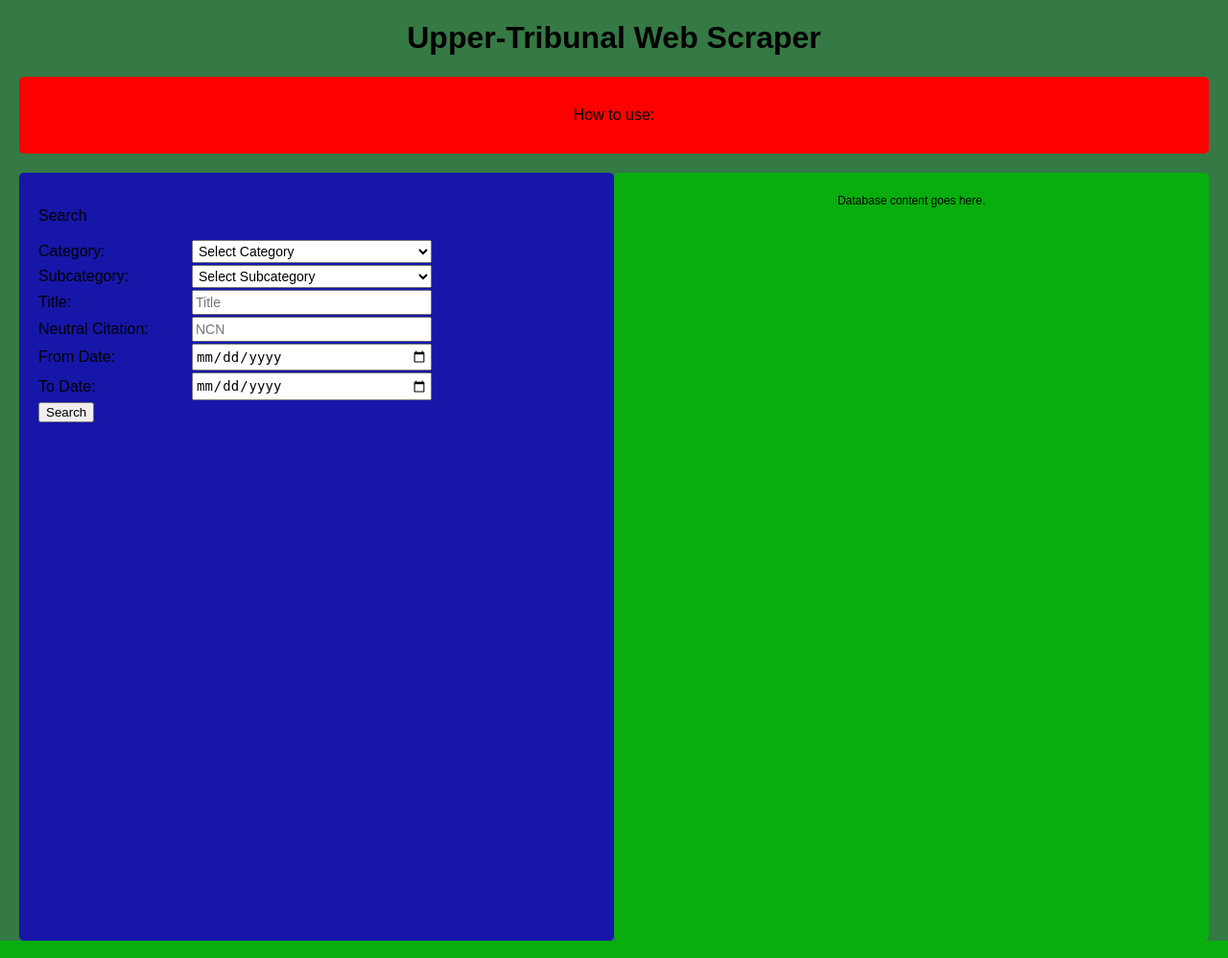
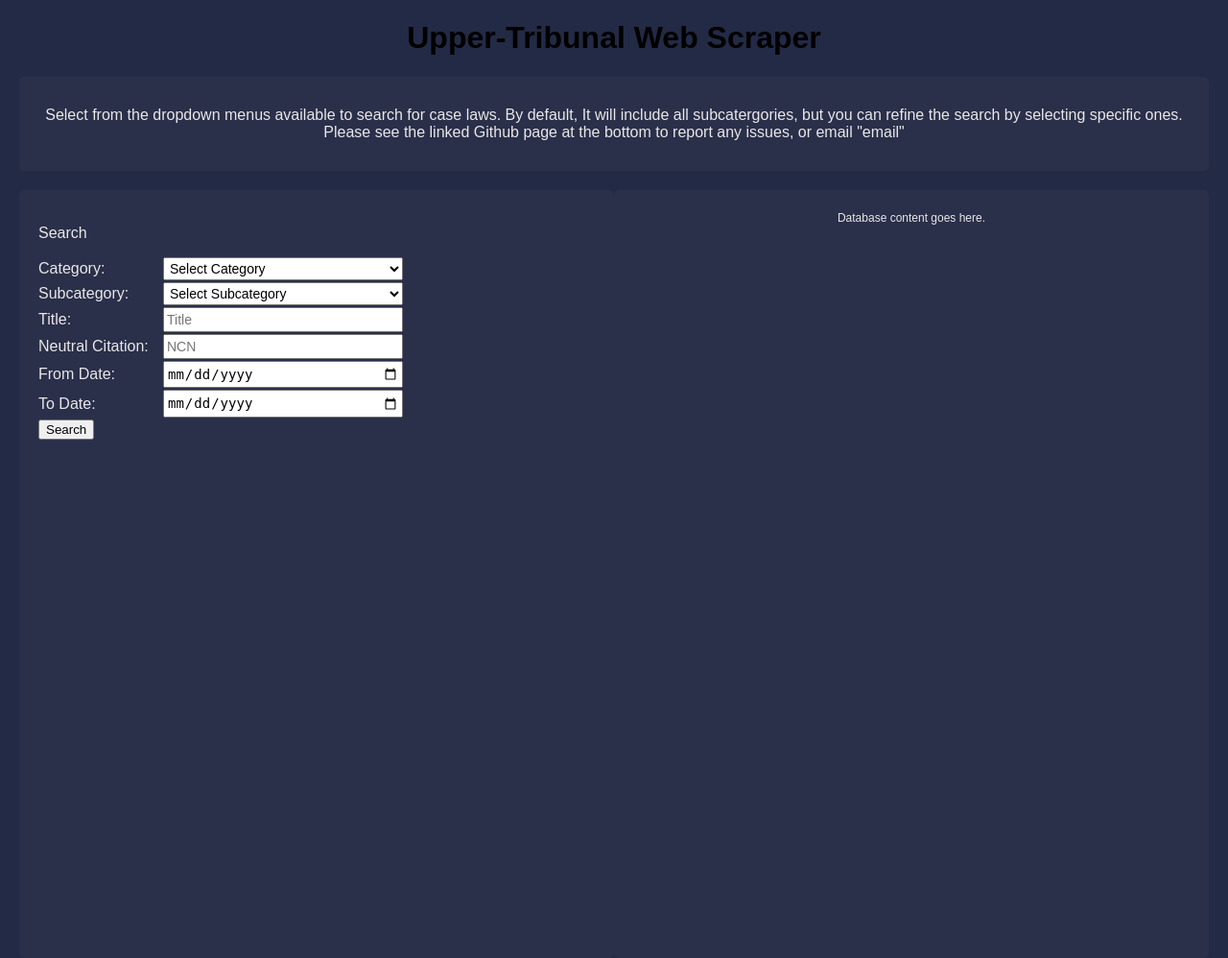
Before and after one commit to Joshua-Hetherton/Upper-Tribunal_Web_Scraper, a Flask app: template frontend/templates/index.html in a window 1280 px wide. Shown: the whole page at 96% size. Run offline with Flask 3, Linux system fonts and the light colour scheme; the template is opened without the code that fills it, so the values that code supplies are empty.

Commit message:
Updating Format

```diff
--- a/frontend/styles/style.css
+++ b/frontend/styles/style.css
@@ -3,7 +3,7 @@ html, body {
     margin: 0;
     padding: 0;
     font-family: Arial, sans-serif;
-    background-color: #357944;
+    background-color: #232A45;
 
 }
 .align-center {
@@ -23,7 +23,7 @@ html, body {
 }
 
 .form-row label {
-  width: 150px;           /* fixed width for labels */
+  width: 120px;           /* fixed width for labels */
   margin-right: 10px;     /* spacing before the select */
   text-align: left;      /* align text to the left edge */
 }
@@ -57,8 +57,8 @@ html, body {
 }
 
 .how-to-use {
-  background-color: #ff0000;   /* same red as your sidebar */
-  color: rgb(0, 0, 0);
+  background-color: #2A2F4A;   /* same red as your sidebar */
+  color: #e9e7e7;
   padding: 15px;
   border-radius: 5px;
   margin: 0 20px 20px 20px;   /* spacing around it */
@@ -71,8 +71,8 @@ html, body {
     border-radius: 5px;
 }
 
-.main { background: #1616a9; }
-.database { background: #07ae0d; }
+.main { background: #2A2F4A; color:#e9e7e7 }
+.database { background: #2A2F4A; color: #e9e7e7 }
 
 .database {
   font-size: 13px;       /* shrink overall text */
--- a/frontend/templates/index.html
+++ b/frontend/templates/index.html
@@ -14,8 +14,8 @@
         https://www.w3schools.com/html/html_attributes.asp title attribute
         -->
           <div class="how-to-use">
-    <p class="align-center">How to use:</p>
-  </div>
+    <p class="align-center">Select from the dropdown menus available to search for case laws. By default, It will include all subcatergories, but you can refine the search by selecting specific ones. Please see the linked Github page at the bottom to report any issues, or email "email"</p>
+    </div>
 
         <div class="container">
         <div class="main">
```
